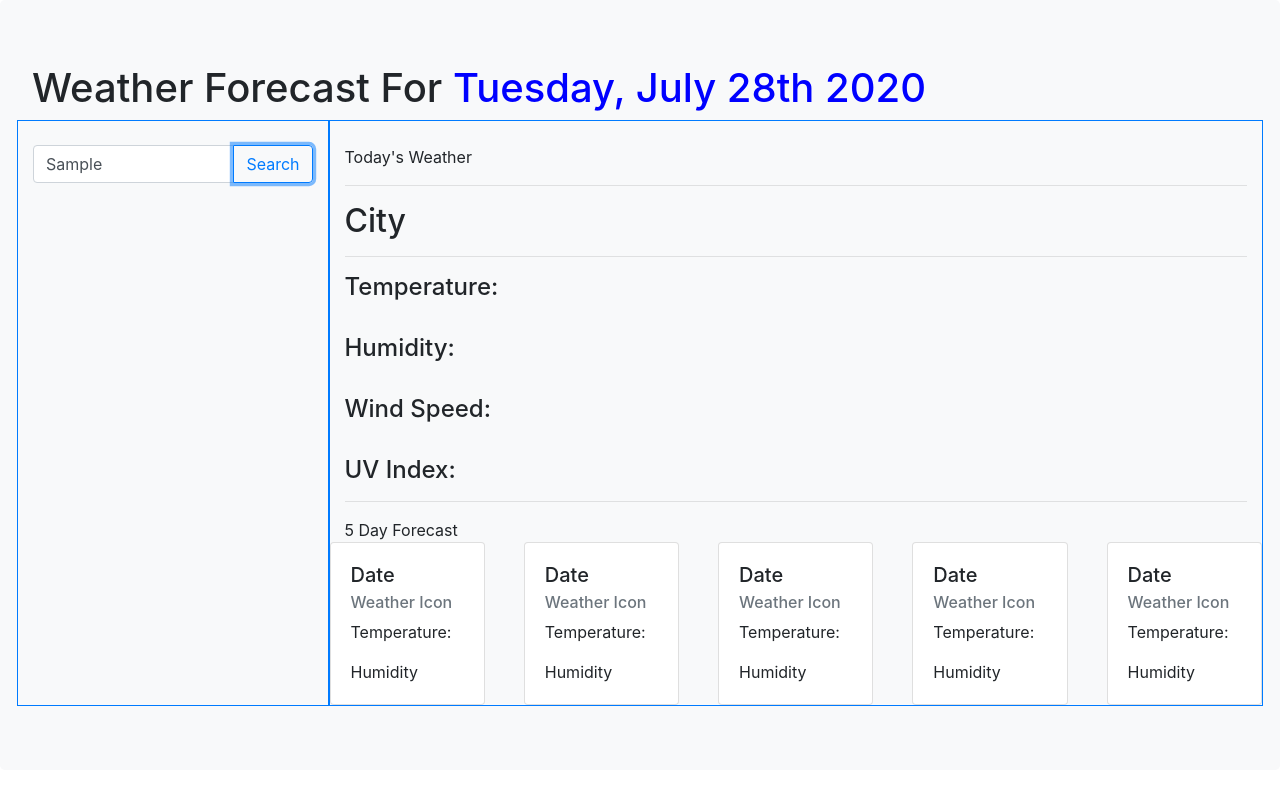
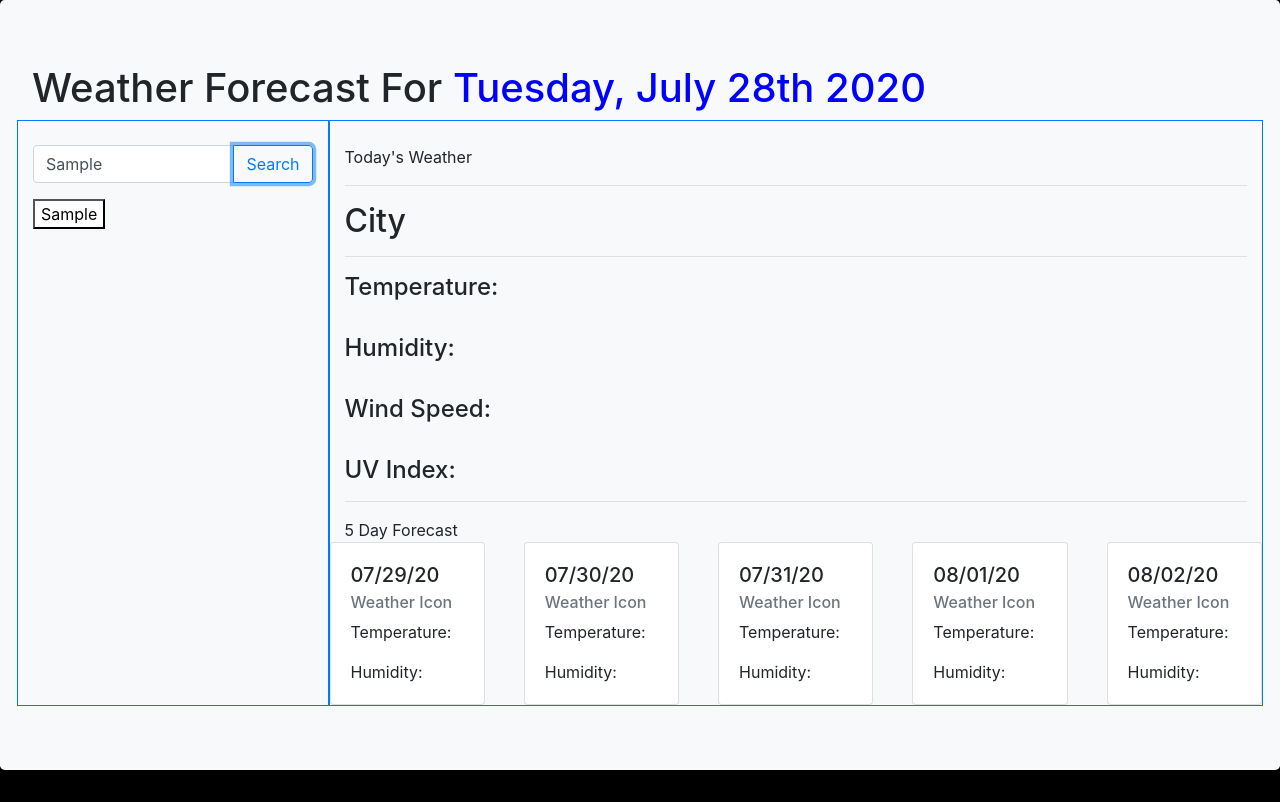
Before and after one commit to BenSGar92/Weather-Dashboard, a plain HTML site: page index.html in a window 1280 px wide. Both pictures are taken after typing "Sample" into the empty fields and a click on the button "Search". Drawn offline with nearby package versions, Linux system fonts and the light colour scheme; no server answers.

Commit message:
created the local storage framework

```diff
--- a/assets/style.css
+++ b/assets/style.css
@@ -1,3 +1,12 @@
+body {
+    background-color: black;
+}
+
 .date {
     color: blue;
 }
+
+.append button {
+    background-color: white;
+    text-transform: capitalize;
+}
--- a/index.html
+++ b/index.html
@@ -22,6 +22,8 @@
                     <button type="button" class="btn btn-outline-primary">Search</button>
                 </div>
             </div>
+            <div class="append"></div>
+            <!--Here is where I want to make a column of buttons that save the city and can be re-clicked to check weather-->
         </div>
 
         <div class="col-9 container border border-primary">
@@ -45,57 +47,55 @@
                 <div class="col-md-2 offset-md-1 ml-0 p-0">
                     <div class="card" style="width: 100%;">
                         <div class="card-body">
-                          <h5 class="card-title">Date</h5>
+                          <h5 class="card-title futureDate1">Date</h5>
                           <h6 class="card-subtitle mb-2 text-muted">Weather Icon</h6>
                           <p class="card-text">Temperature:</p>
-                          <p class="card-text">Humidity</p>
+                          <p class="card-text">Humidity:</p>
                         </div>
                     </div>
                 </div>
                 <div class="col-md-2 p-0">
                     <div class="card" style="width: 100%;">
                         <div class="card-body">
-                          <h5 class="card-title">Date</h5>
+                          <h5 class="card-title futureDate2">Date</h5>
                           <h6 class="card-subtitle mb-2 text-muted">Weather Icon</h6>
                           <p class="card-text">Temperature:</p>
-                          <p class="card-text">Humidity</p>
+                          <p class="card-text">Humidity:</p>
                         </div>
                     </div>
                 </div>
                 <div class="col-md-2 p-0">
                     <div class="card" style="width: 100%;">
                         <div class="card-body">
-                          <h5 class="card-title">Date</h5>
+                          <h5 class="card-title futureDate3">Date</h5>
                           <h6 class="card-subtitle mb-2 text-muted">Weather Icon</h6>
                           <p class="card-text">Temperature:</p>
-                          <p class="card-text">Humidity</p>
+                          <p class="card-text">Humidity:</p>
                         </div>
                     </div>
                 </div>
                 <div class="col-md-2 p-0">
                     <div class="card" style="width: 100%;">
                         <div class="card-body">
-                          <h5 class="card-title">Date</h5>
+                          <h5 class="card-title futureDate4">Date</h5>
                           <h6 class="card-subtitle mb-2 text-muted">Weather Icon</h6>
                           <p class="card-text">Temperature:</p>
-                          <p class="card-text">Humidity</p>
+                          <p class="card-text">Humidity:</p>
                         </div>
                     </div>
                 </div>
                 <div class="col-md-2 p-0">
                     <div class="card" style="width: 100%;">
                         <div class="card-body">
-                          <h5 class="card-title">Date</h5>
+                          <h5 class="card-title futureDate5">Date</h5>
                           <h6 class="card-subtitle mb-2 text-muted">Weather Icon</h6>
                           <p class="card-text">Temperature:</p>
-                          <p class="card-text">Humidity</p>
+                          <p class="card-text">Humidity:</p>
                         </div>
                     </div>
                 </div>
             </div>
-
         </div>
-
     </div>
 </div>
 
@@ -108,6 +108,22 @@ var m = moment();
 var t = m.format("dddd, MMMM Do YYYY");
 $(".date").text(t);
 
+
+//This is where the future date variables are calculated and added to the page
+var oneDay = moment().add(1, 'day');
+var twoDay = moment().add(2, 'day');
+var threeDay = moment().add(3, 'day');
+var fourDay = moment().add(4, 'day');
+var fiveDay = moment().add(5, 'day');
+$(".futureDate1").text(oneDay.format("MM/DD/YY"));
+$(".futureDate2").text(twoDay.format("MM/DD/YY"));
+$(".futureDate3").text(threeDay.format("MM/DD/YY"));
+$(".futureDate4").text(fourDay.format("MM/DD/YY"));
+$(".futureDate5").text(fiveDay.format("MM/DD/YY"));
+
+
+
+
 function searchCity(city) {
     // This is our API key.
     var APIKey = "463b4f43a0133b95bf482f83916a4272";//obtained from openweathermap.org using an account
@@ -118,15 +134,16 @@ function searchCity(city) {
       url: queryURL,
       method: "GET"
     }).then(function(response) {
+        console.log(response);
         //may want to restructure to have the responses saved to variables
         $(".displayCity").text(response.name);
-        $(".displayTemp").text("Temperature: " + response.main.temp);//will need to change this to fahrenheit
+        var K = response.main.temp;
+        F = (K - 273.15) * 1.80 + 32
+        $(".displayTemp").text("Temperature: " + F.toFixed(1) + " " + String.fromCharCode(176) + "F");//toFixed locks it to 2 decimal places
         $(".displayHumidity").text("Humidity: " + response.main.humidity);
-        $(".displayWind").text("Wind Speed: " + response.wind.speed);
+        var W = (response.wind.speed * 2.237)//changing meter/sec to mph
+        $(".displayWind").text("Wind Speed: " + W.toFixed(1) + " MPH");
         $(".displayUV").text("UV Index: " + response.name);//can't find the uv index in the object
-
-
-
 
 
     });
@@ -141,8 +158,25 @@ function searchCity(city) {
     var city = $(".citySearch").val().trim();
     // Running the searchCity function(passing in the city as an argument)
     searchCity(city);
+
+
+
+    //will save city to local storage and create a clickable button below the input field
+    var cityStored = $(this).parents(".col-3").find(".citySearch").val();
+    localStorage.setItem(1, cityStored);
+    $("<button>").text(localStorage.getItem(1)).appendTo(".append");
+    //I would like this button to stay below the input field upon closing the webpage
   });
 
+
+
+
+
+  //need to append the city to a list and save it to local storage
+  //need to get the uv index which i cannot find
+  //need to get the forecast for the next 5 days
+  //will need to be able to add an icon for sun, clouds, sun/clouds, rain, snow
+  //want to make it so when enter is pressed the search button is executed
   </script>
 
 
```
